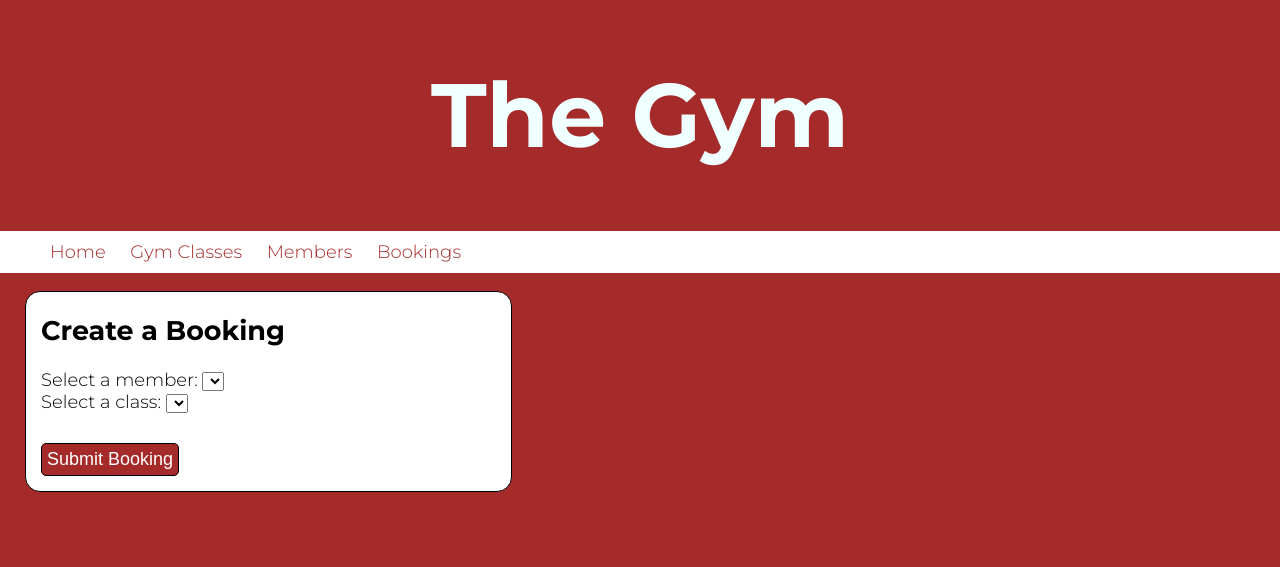
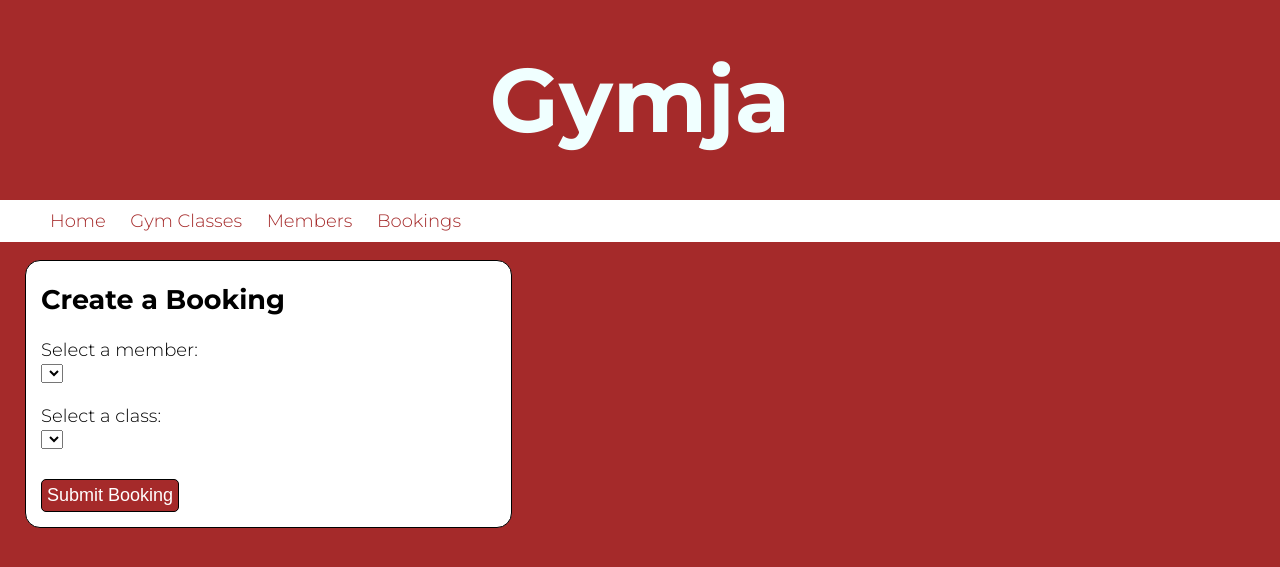
Before and after one commit to G3vans16/Project_gym, a Flask app: page /bookings/new in a window 1280 px wide. Shown: the top 567 px of the page. Run offline with Flask 2, Linux system fonts and the light colour scheme; data that the repository does not hold is empty.

Commit message:
added page breaks on new booking html page

```diff
--- a/controllers/booking_controller.py
+++ b/controllers/booking_controller.py
@@ -37,7 +37,6 @@
 
     booking_repository.save(new_booking)
 
-
     return redirect('/bookings')
 
 @bookings_blueprint.route("/bookings/<id>/delete", methods=['POST'])
--- a/static/css/style.css
+++ b/static/css/style.css
@@ -12,6 +12,7 @@
     font-weight: 700;
     font-size: 500%;
     text-align: center;
+    margin: 45px
 }
 
 nav > ul {
--- a/templates/base.html
+++ b/templates/base.html
@@ -10,7 +10,7 @@
 </head>
 <body>
     <header>
-        <h1 class = logo>The Gym</h1>
+        <h1 class = logo>Gymja</h1>
         <nav>
         <ul>
           <li>
--- a/templates/bookings/new.html
+++ b/templates/bookings/new.html
@@ -5,14 +5,14 @@
 <h1>Create a Booking</h1>
 
 <form action="/bookings" method="POST">
-    <label for="member">Select a member:</label>
+    <label for="member">Select a member:</label><br>
       <select name="member_id" id="member">
         {% for member in members %}
         <option value="{{ member.id }}">{{ member.first_name }} {{ member.last_name }}</option>
         {% endfor %}
-      </select><br>
+      </select><br><br>
 
-    <label for="gym_class">Select a class:</label>
+    <label for="gym_class">Select a class:</label><br>
       <select name="gym_class_id" id="gym_class">
         {% for gym_class in gym_classes %}
         <option value="{{ gym_class.id }}">{{ gym_class.class_name }}</option>
--- a/templates/gym_classes/show.html
+++ b/templates/gym_classes/show.html
@@ -24,7 +24,7 @@
     <input class="action_button" type="submit" value="Edit Class" />
   </form>
 
-<form action="/gym_classes/{{gym_class.id}}/delete" method="POST" onsubmit="return confirm('Are you sure you want to delete Class?');">
+<form action="/gym_classes/{{gym_class.id}}/delete" method="POST">
     <input class="action_button" type="submit" value="Delete Class" />
   </form>
 </div>
--- a/templates/members/show.html
+++ b/templates/members/show.html
@@ -22,11 +22,11 @@
 
 <div class = edit_delete_buttons>
 <form action="/members/{{member.id}}/edit" method="GET">
-    <input class="action_button" type="submit" value="Edit Member" />
+    <input class="action_button" type="submit" value="Edit Member Details" />
   </form>
 
 
-<form action="/members/{{member.id}}/delete" method="POST" onsubmit="return confirm('Are you sure you want to delete Member?');">
+<form action="/members/{{member.id}}/delete" method="POST">
     <input class="action_button" type="submit" value="Delete Member"/>
 </form>
 </div>
```
